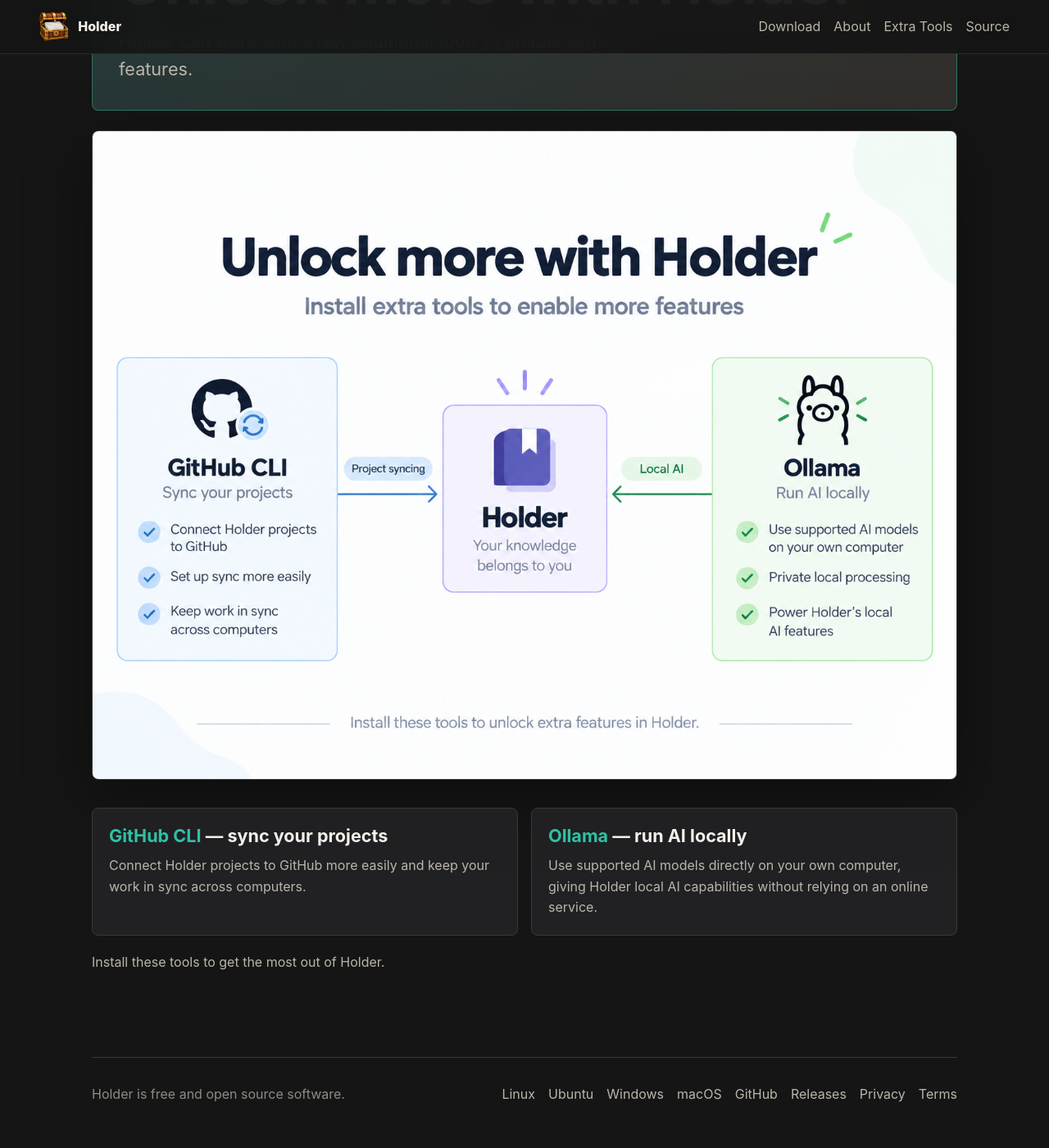
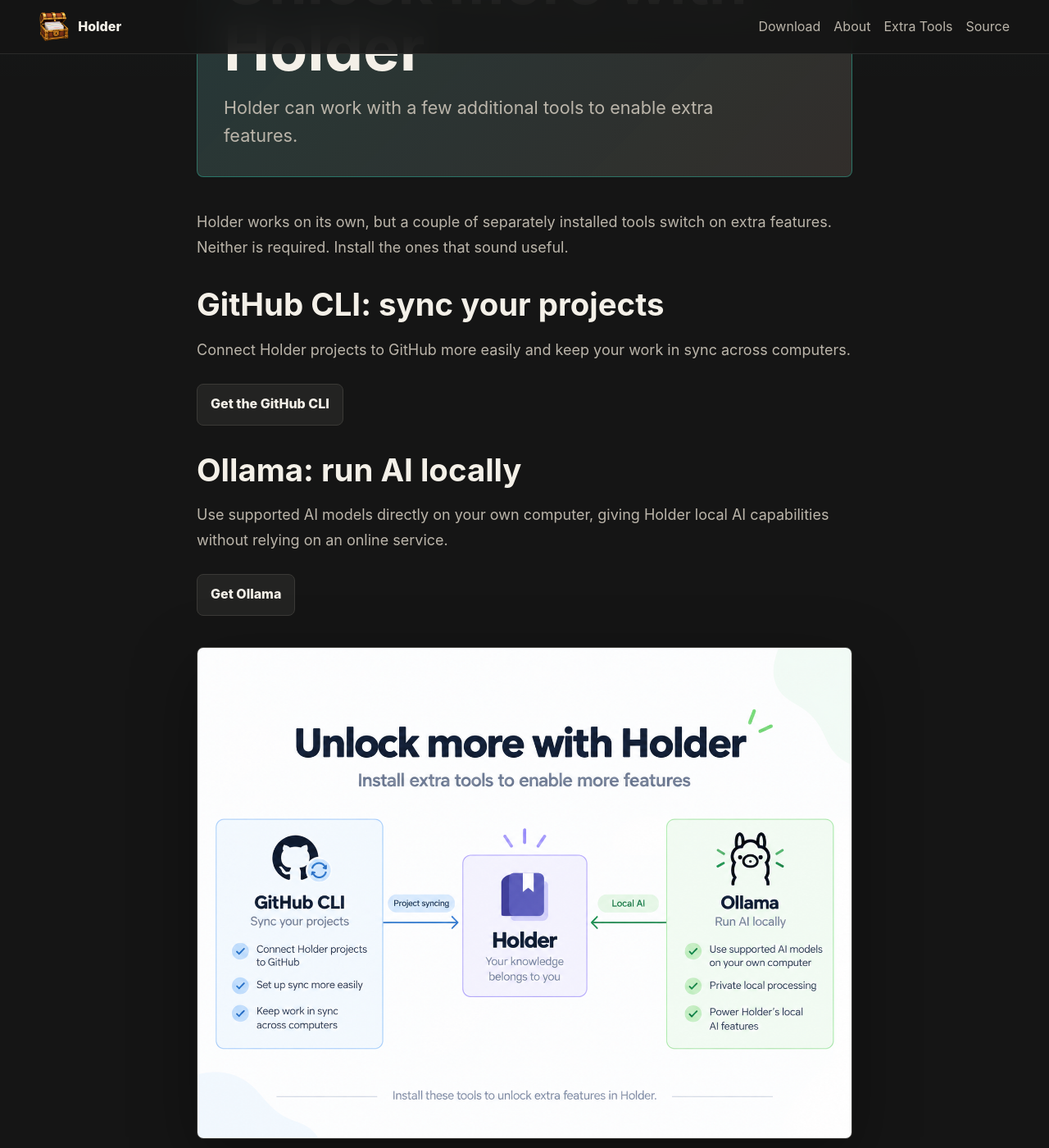
Before and after one commit to HolderTeam/holder-website, a Jekyll site: the page built from extra-tools.md, in a window 1280 px wide and 1400 px high, scrolled down 249 px. Shown: the whole window at 82% size. Built offline with Jekyll 4.4.1, drawn with Linux system fonts in a browser that asks for light colours.

Commit message:
Restructure Extra Tools as prose with install links before the illustration

```diff
--- a/extra-tools.md
+++ b/extra-tools.md
@@ -10,20 +11,37 @@ permalink: /extra-tools/
   <p class="lead">Holder can work with a few additional tools to enable extra features.</p>
 </section>
 
-<figure class="page-image wide">
-  <img src="{{ '/assets/img/extra_tools_unlock.png' | relative_url }}" alt="GitHub CLI helps sync Holder projects across computers; Ollama runs supported AI models locally.">
-</figure>
+<section class="section">
+  <div class="section-head">
+    <p>
+      Holder works on its own, but a couple of separately installed tools switch on extra features.
+      Neither is required. Install the ones that sound useful.
+    </p>
+  </div>
+</section>
 
 <section class="section">
-  <div class="grid two">
-    <article class="card">
-      <h2><a href="https://cli.github.com/">GitHub CLI</a> — sync your projects</h2>
-      <p>Connect Holder projects to GitHub more easily and keep your work in sync across computers.</p>
-    </article>
-    <article class="card">
-      <h2><a href="https://ollama.com/download">Ollama</a> — run AI locally</h2>
-      <p>Use supported AI models directly on your own computer, giving Holder local AI capabilities without relying on an online service.</p>
-    </article>
+  <div class="section-head">
+    <h2>GitHub CLI: sync your projects</h2>
+    <p>Connect Holder projects to GitHub more easily and keep your work in sync across computers.</p>
   </div>
-  <p>Install these tools to get the most out of Holder.</p>
+  <div class="button-row">
+    <a class="button secondary" href="https://cli.github.com/">Get the GitHub CLI</a>
+  </div>
 </section>
+
+<section class="section">
+  <div class="section-head">
+    <h2>Ollama: run AI locally</h2>
+    <p>Use supported AI models directly on your own computer, giving Holder local AI capabilities without relying on an online service.</p>
+  </div>
+  <div class="button-row">
+    <a class="button secondary" href="https://ollama.com/download">Get Ollama</a>
+  </div>
+</section>
+
+<section class="section">
+  <figure class="page-image">
+    <img src="{{ '/assets/img/extra_tools_unlock.png' | relative_url }}" alt="GitHub CLI helps sync Holder projects across computers; Ollama runs supported AI models locally.">
+  </figure>
+</section>
```
Also changed, not shown: other parts of extra-tools.md (+1 -0 lines).
